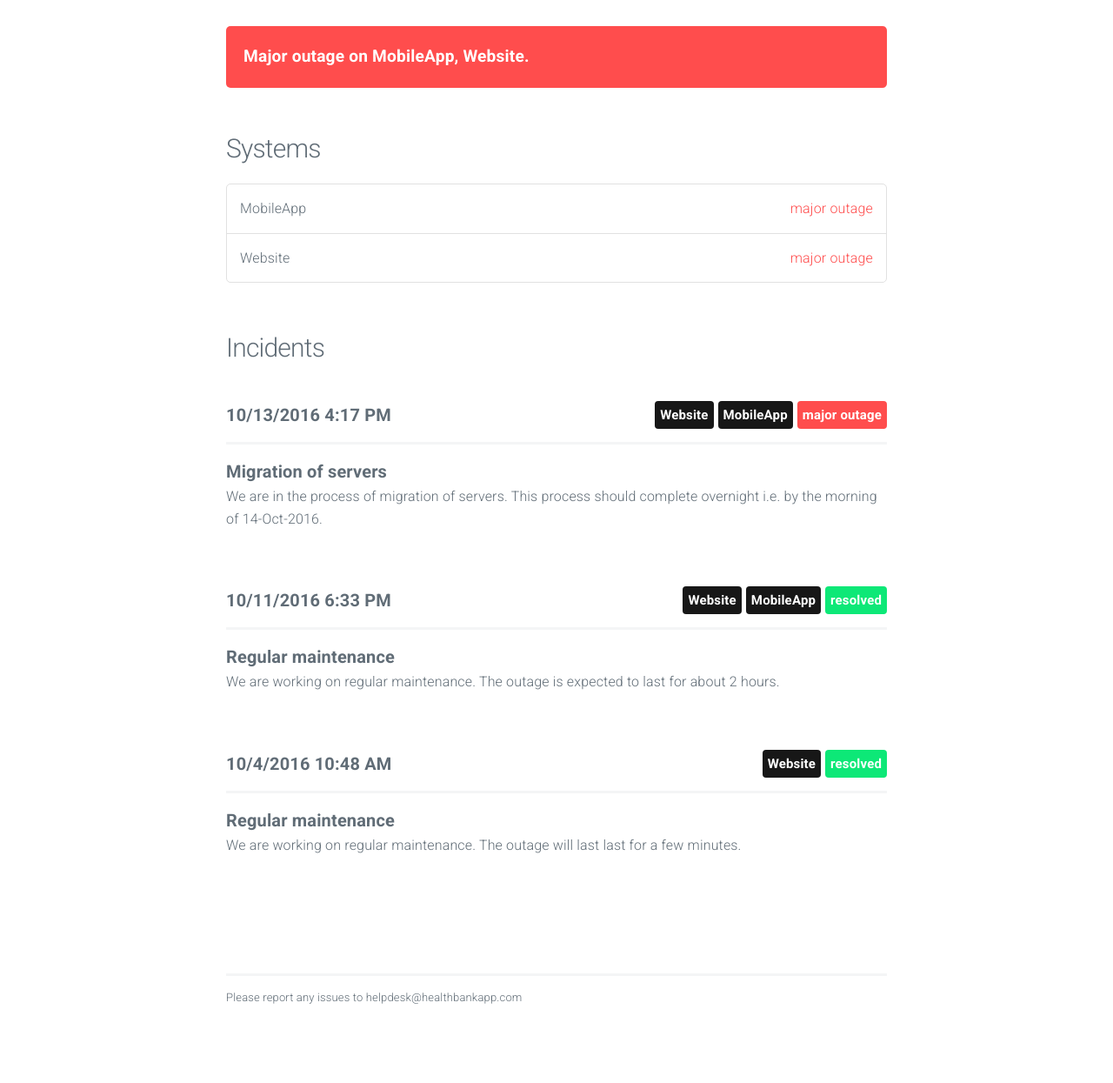
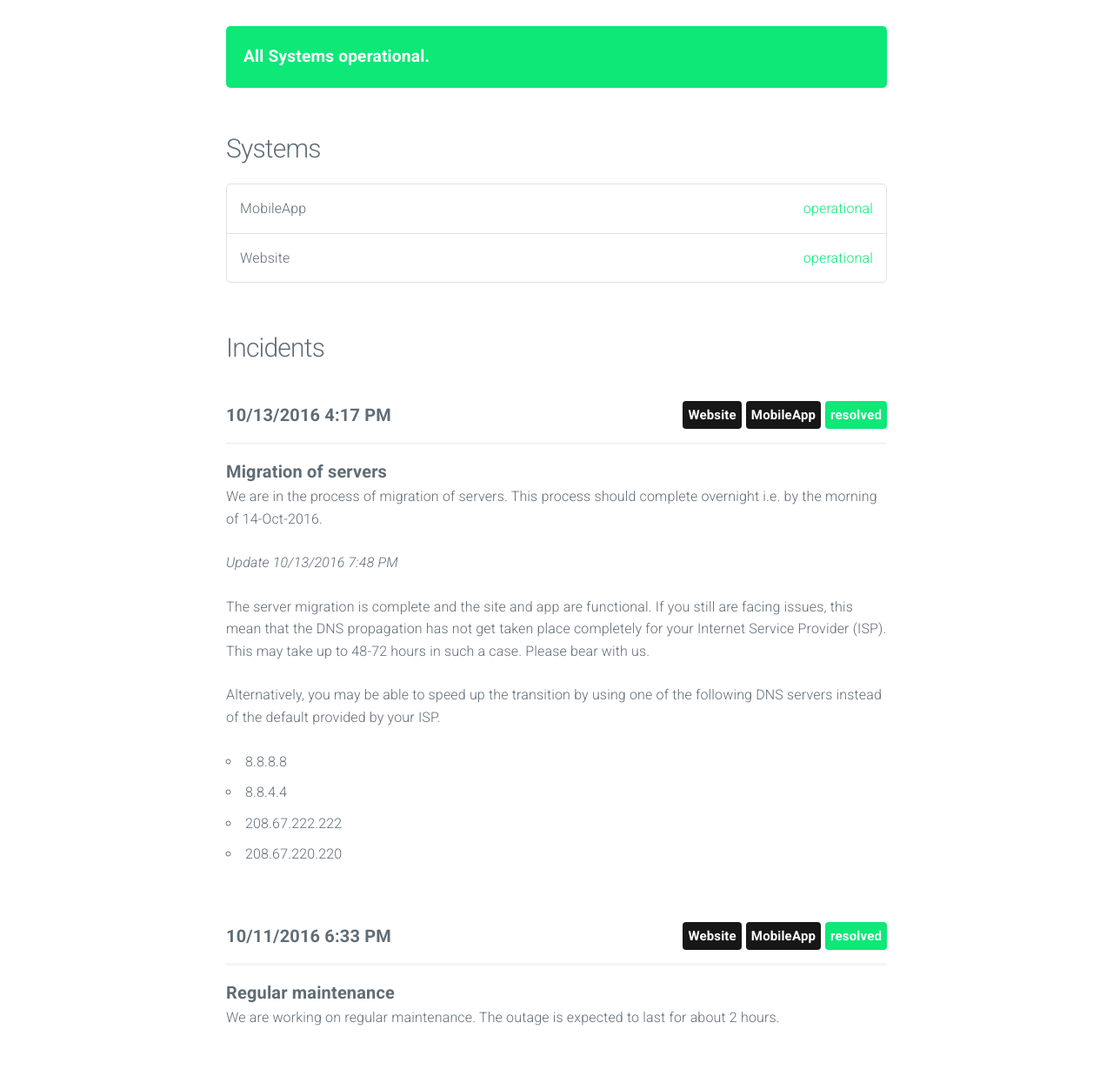
Before and after one commit to healthbankapp/healthbankapp, a plain HTML site: page index.html in a window 1280 px wide. Shown: the part 55-1300 px from the top of the page at 87% size. Before the commit the page ends 1238 px from the top, so only its background shows below. Drawn offline with nearby package versions, Linux system fonts and the light colour scheme; no server answers.

Commit message:
update index

```diff
--- a/index.html
+++ b/index.html
@@ -29,22 +29,20 @@
 
 			<section class="container" id="main">
 
-
-					<div class="panel major outage">
-						<span data-l10n-id="Major-outage">Major outage</span> <span data-l10n-id="on">on</span> MobileApp, Website.
+					<div class="panel operational" data-l10n-id="systems-operational">
+						All Systems operational.
 					</div>
-
 
 
 				<h4 data-l10n-id="systems">Systems</h4>
 				<ul class="systems">
 
 					<li>
-						MobileApp <span class="status major outage" data-l10n-id="major-outage">major outage</span>
+						MobileApp <span class="status operational" data-l10n-id="operational">operational</span>
 					</li>
 
 					<li>
-						Website <span class="status major outage" data-l10n-id="major-outage">major outage</span>
+						Website <span class="status operational" data-l10n-id="operational">operational</span>
 					</li>
 
 				</ul>
@@ -56,7 +54,7 @@
 						<span class="date moment">2016-10-13 16:17:56 UTC</span>
 
 
-							<span class="label major outage float-right" data-l10n-id="major-outage">major outage</span>
+							<span class="label operational float-right" data-l10n-id="resolved">resolved</span>
 
 
 							<span class="label system float-right">MobileApp</span>
@@ -67,6 +65,19 @@
 
 						<span class="title">Migration of servers</span>
 						<p>We are in the process of migration of servers. This process should complete overnight i.e. by the morning of 14-Oct-2016. </p>
+
+
+							<p><em>Update <span class="moment">2016-10-13 19:48:46 UTC</span></em></p>
+							<p>The server migration is complete and the site and app are functional. If you still are facing issues, this mean that the DNS propagation has not get taken place completely for your Internet Service Provider (ISP). This may take up to 48-72 hours in such a case. Please bear with us. </p>
+
+<p>Alternatively, you may be able to speed up the transition by using one of the following DNS servers instead of the default provided by your ISP.</p>
+
+<ul>
+<li>8.8.8.8</li>
+<li>8.8.4.4</li>
+<li>208.67.222.222</li>
+<li>208.67.220.220</li>
+</ul>
 
 
 					</div>
```
